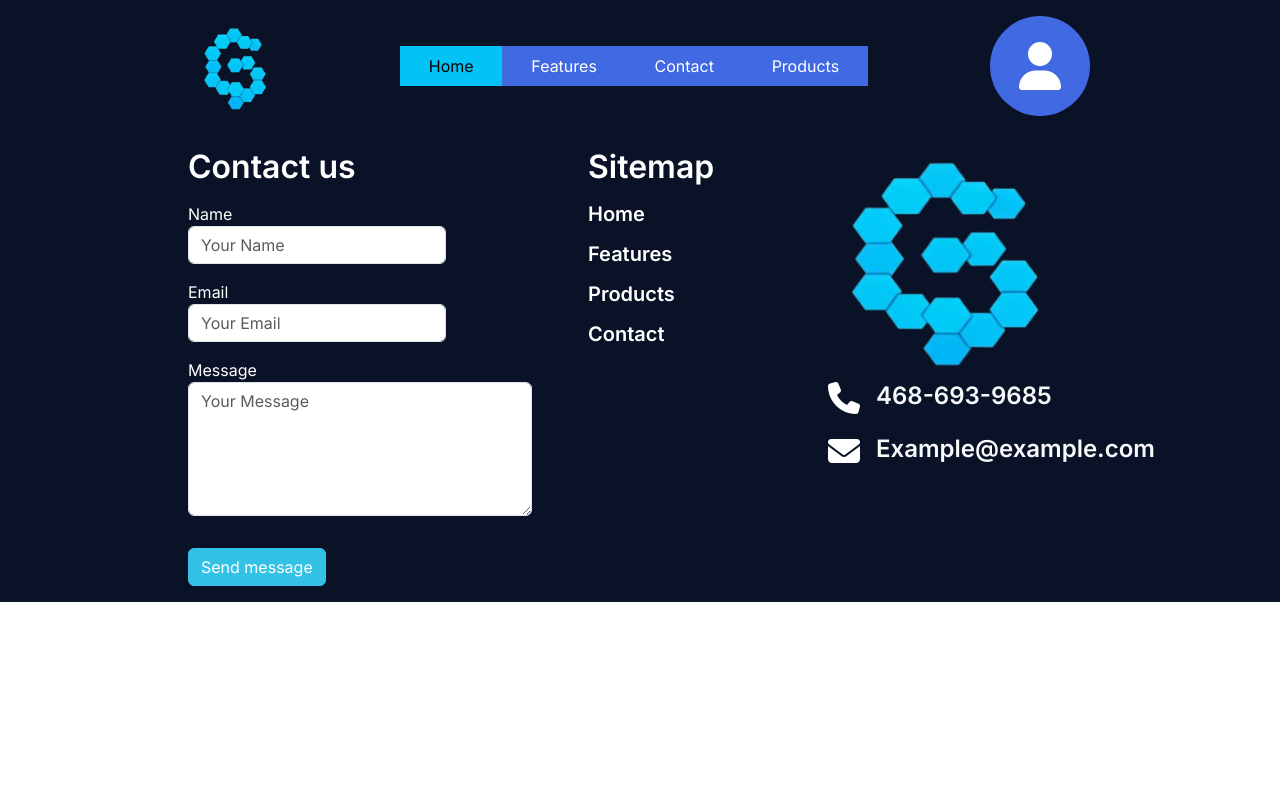
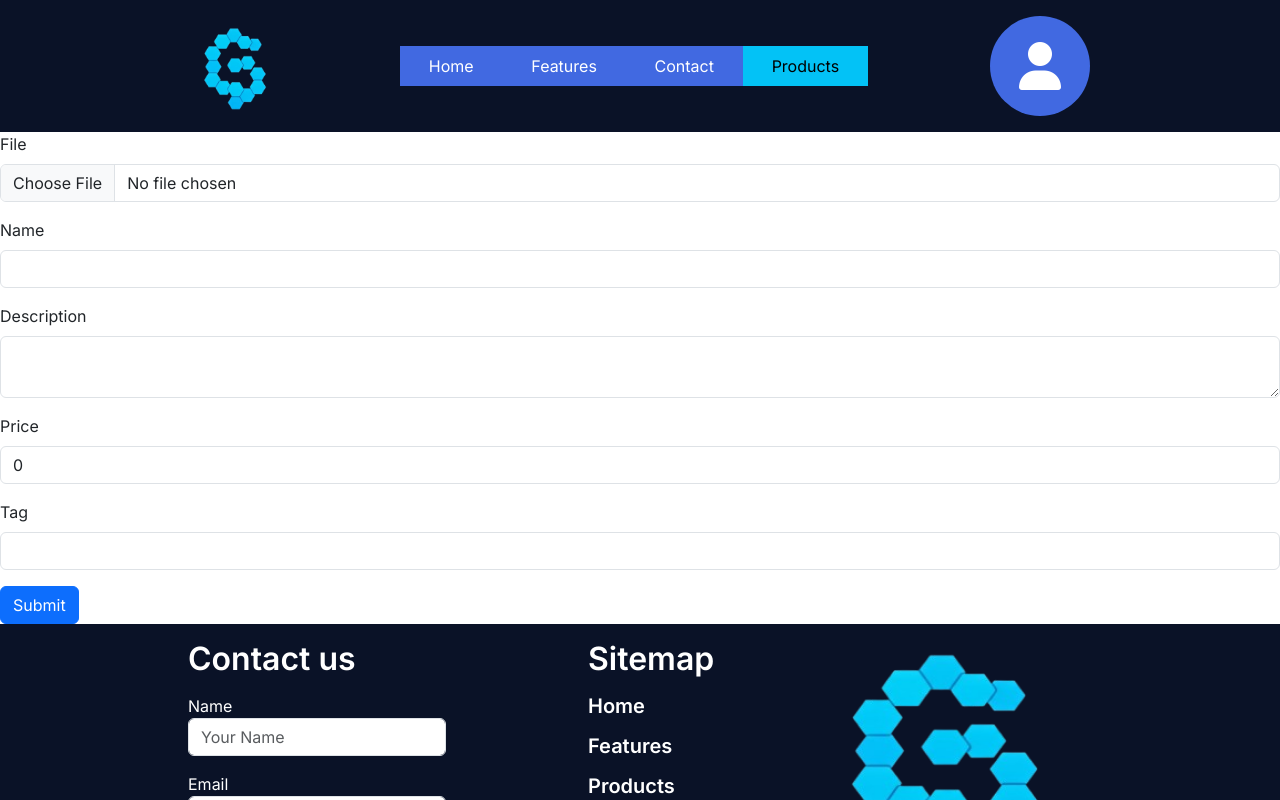
Before and after one commit to SiposSzabolcs/OverclockHeaven-fe, an Angular app: page /products/add in a window 1280 px wide. Before the commit this address led to /. Shown: the top 800 px of the page. Built offline with nearby package versions, Linux system fonts and the light colour scheme.

Commit message:
Added a way to add products

```diff
--- a/src/app/app.routes.ts
+++ b/src/app/app.routes.ts
@@ -4,6 +4,7 @@ import { FeaturesPageComponent } from '../pages/features-page/features-page.comp
 import { ContactPageComponent } from '../pages/contact-page/contact-page.component';
 import { LoginComponent } from '../pages/login/login.component';
 import { RegisterComponent } from '../pages/register/register.component';
+import { AddProductPageComponent } from '../pages/add-product-page/add-product-page.component';
 
 export const routes: Routes = [
   {
@@ -26,4 +27,8 @@ export const routes: Routes = [
     path: 'register',
     component: RegisterComponent,
   },
+  {
+    path: 'products/add',
+    component: AddProductPageComponent,
+  },
 ];
--- a/src/components/header-hero/header-hero.component.ts
+++ b/src/components/header-hero/header-hero.component.ts
@@ -17,7 +17,16 @@ export class HeaderHeroComponent implements OnInit {
         console.log(data);
       },
       error: (error) => {
-        console.error('Error fetching products:', error);
+        console.error(error.error.error);
+      },
+    });
+
+    this.http.get<any[]>('http://localhost:8080/users').subscribe({
+      next: (data) => {
+        console.log(data);
+      },
+      error: (error) => {
+        console.error(error.error.error);
       },
     });
   }
--- a/src/components/header/header.component.html
+++ b/src/components/header/header.component.html
@@ -145,8 +145,12 @@
           border: '1px solid #ccc'
         }"
       >
-        <div class="dropdown-item" (click)="login()">Login</div>
-        <div class="dropdown-item" (click)="logout()">Logout</div>
+        <div *ngIf="!this.isLoggedIn" class="dropdown-item" (click)="login()">
+          Login
+        </div>
+        <div *ngIf="this.isLoggedIn" class="dropdown-item" (click)="logout()">
+          Logout
+        </div>
       </div>
     </div>
   </div>
--- a/src/components/header/header.component.ts
+++ b/src/components/header/header.component.ts
@@ -2,6 +2,7 @@ import { CommonModule } from '@angular/common';
 import { Component, inject, OnInit } from '@angular/core';
 import { NavigationEnd, Router } from '@angular/router';
 import { filter } from 'rxjs';
+import { UsersService } from '../../services/users/users.service';
 
 @Component({
   selector: 'app-header',
@@ -15,17 +16,25 @@ export class HeaderComponent implements OnInit {
   activeNavItem: string = 'Home';
   isUserDropdownVisible: boolean = false;
   dropdown_top_percent = '75%';
+  isLoggedIn = false;
 
   router = inject(Router);
+  users = inject(UsersService);
 
-  ngOnInit() {
-    // Check local storage for the active nav item
+  async ngOnInit() {
     const storedNavItem = localStorage.getItem('activeNavItem');
+    const isValid = await this.users.CheckTokenExpried();
+
     if (storedNavItem) {
-      this.activeNavItem = storedNavItem; // Set to stored item
+      this.activeNavItem = storedNavItem;
     }
 
-    // Listen for route changes and update activeNavItem
+    console.log(isValid);
+
+    if (isValid) {
+      this.isLoggedIn = true;
+    }
+
     this.router.events
       .pipe(filter((event) => event instanceof NavigationEnd))
       .subscribe(() => {
@@ -61,6 +70,7 @@ export class HeaderComponent implements OnInit {
 
   logout() {
     localStorage.removeItem('jwtToken');
+    this.isLoggedIn = false;
     console.log('Logout clicked');
     this.isUserDropdownVisible = false;
   }
--- /dev/null
+++ b/src/pages/add-product-page/add-product-page.component.html
@@ -0,0 +1,56 @@
+<form (ngSubmit)="onSubmit()" enctype="multipart/form-data">
+  <div class="mb-3">
+    <label for="file" class="form-label">File</label>
+    <input
+      type="file"
+      id="file"
+      (change)="onFileSelected($event)"
+      class="form-control"
+      required
+    />
+  </div>
+  <div class="mb-3">
+    <label for="name" class="form-label">Name</label>
+    <input
+      type="text"
+      id="name"
+      [(ngModel)]="product.name"
+      name="name"
+      class="form-control"
+      required
+    />
+  </div>
+  <div class="mb-3">
+    <label for="description" class="form-label">Description</label>
+    <textarea
+      id="description"
+      [(ngModel)]="product.description"
+      name="description"
+      class="form-control"
+      required
+    ></textarea>
+  </div>
+  <div class="mb-3">
+    <label for="price" class="form-label">Price</label>
+    <input
+      type="number"
+      id="price"
+      [(ngModel)]="product.price"
+      name="price"
+      class="form-control"
+      required
+    />
+  </div>
+  <div class="mb-3">
+    <label for="tag" class="form-label">Tag</label>
+    <input
+      type="text"
+      id="tag"
+      [(ngModel)]="product.tag"
+      name="tag"
+      class="form-control"
+      required
+    />
+  </div>
+  <button type="submit" class="btn btn-primary">Submit</button>
+</form>
--- /dev/null
+++ b/src/pages/add-product-page/add-product-page.component.ts
@@ -0,0 +1,50 @@
+import { CommonModule } from '@angular/common';
+import { HttpClient } from '@angular/common/http';
+import { Component, inject } from '@angular/core';
+import { FormsModule } from '@angular/forms';
+
+@Component({
+  selector: 'app-add-product-page',
+  standalone: true,
+  imports: [CommonModule, FormsModule],
+  templateUrl: './add-product-page.component.html',
+  styleUrl: './add-product-page.component.css',
+})
+export class AddProductPageComponent {
+  product = {
+    name: '',
+    description: '',
+    price: 0,
+    tag: '',
+  };
+  selectedFile: File | null = null;
+
+  http = inject(HttpClient);
+
+  onFileSelected(event: any): void {
+    this.selectedFile = event.target.files[0];
+  }
+
+  onSubmit(): void {
+    if (!this.selectedFile) {
+      alert('Please select a file');
+      return;
+    }
+
+    const formData = new FormData();
+    formData.append('file', this.selectedFile);
+    formData.append('name', this.product.name);
+    formData.append('description', this.product.description);
+    formData.append('price', this.product.price.toString());
+    formData.append('tag', this.product.tag);
+
+    this.http.post('http://localhost:8080/products/add', formData).subscribe(
+      (response) => {
+        console.log('Product added successfully', response);
+      },
+      (error) => {
+        console.error('Error adding product', error);
+      }
+    );
+  }
+}
```
Also changed, not shown: src/pages/add-product-page/add-product-page.component.css (added), 1 other file (tests, documents, lock files or other folders).
